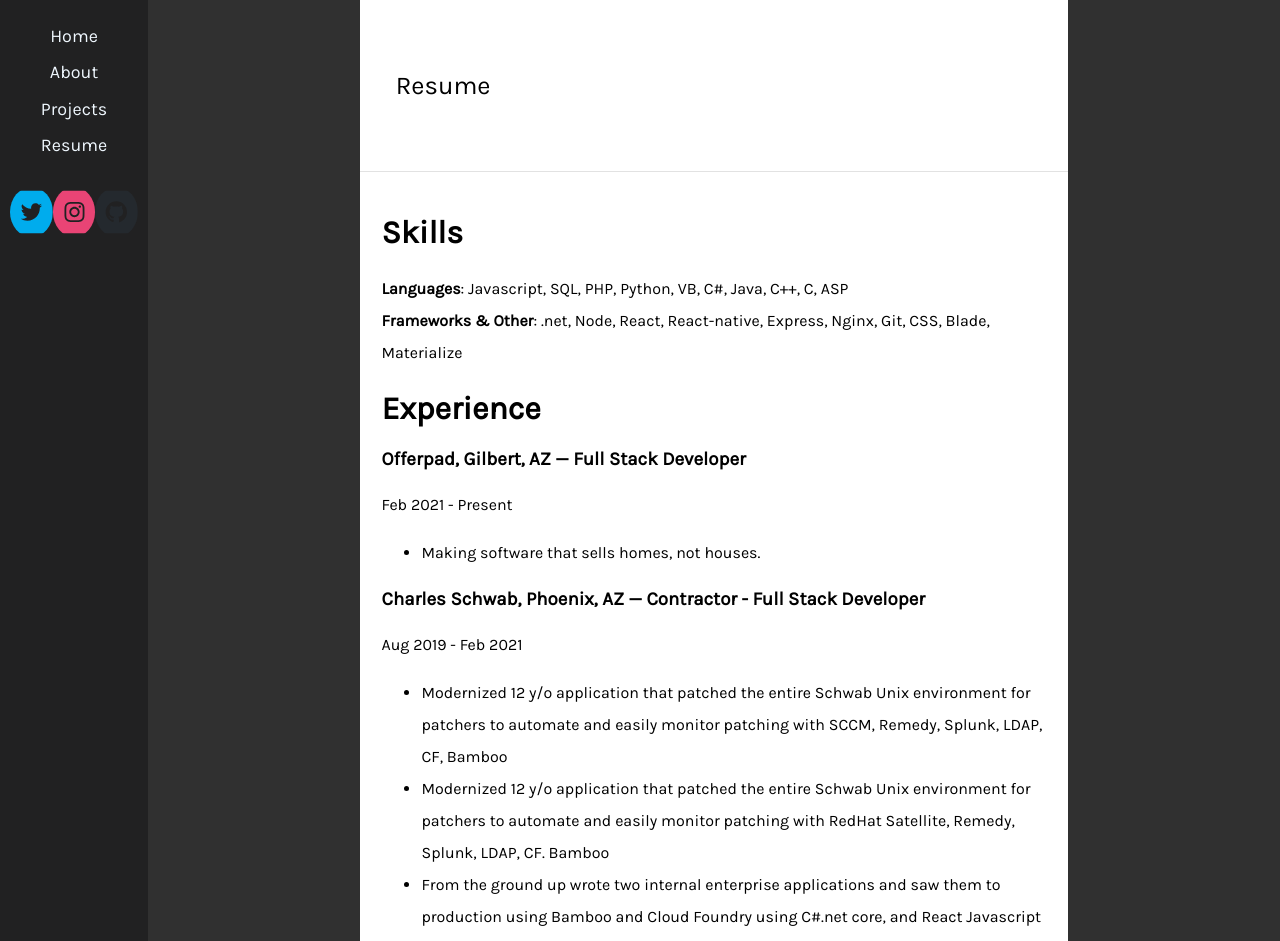
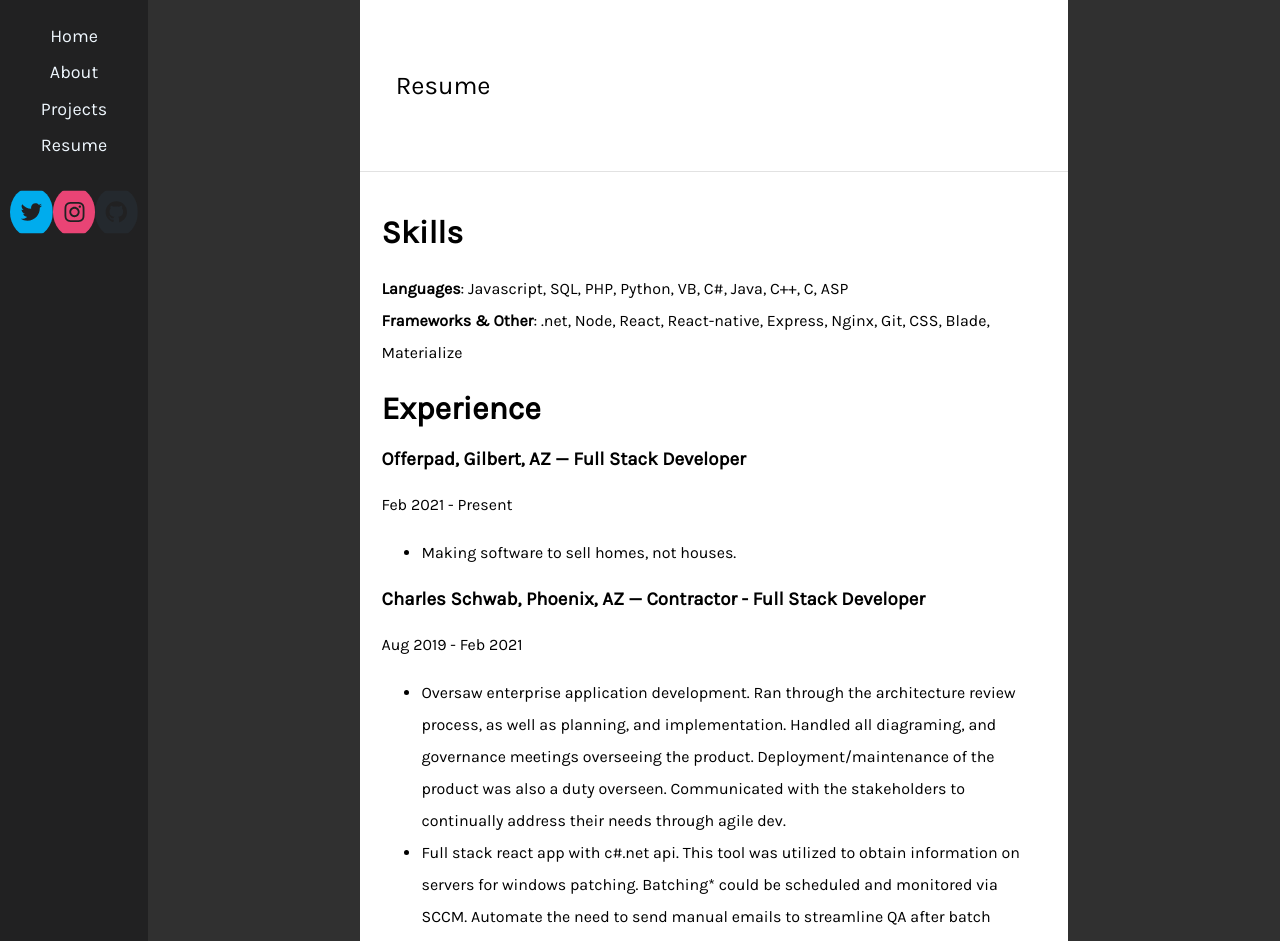
Before and after one commit to aefnor/AustinEfnor.xyzReact, a React (Create React App) app: page /resume in a window 1280 px wide. Shown: the top 941 px of the page. Built offline with nearby package versions, Linux system fonts and the light colour scheme.

Commit message:
More changes here.

```diff
--- a/src/screens/About.js
+++ b/src/screens/About.js
@@ -25,10 +25,7 @@
                             </p>
                             <h3>Currently</h3>
                             <p className="Intro">
-                                At Charles Schwab I have learned to work accross many teams to publish enterprise applications in a large-scale environment. As a result of a being a large
-                                scale organization, I had to learn to coordinate with teams whom you may need to accomplish you next task in development. It made me more patient, and understanding
-                                of vast variety of life and how not everyones is the same. My main take away from Charles Schwab is the
-                                ability to develop a application with enterprise business needs from the ground up and saw it all the way to production.
+                                Recently started at Offerpad as a Full Stack Developer. I am elated at the opportunity to innovate the Real Estate market alongside a group of truly amazing people.
                             </p>
                             <h3>I like</h3>
                             <ul>
--- a/src/screens/Projects.js
+++ b/src/screens/Projects.js
@@ -20,9 +20,8 @@
                             {/* <img src='https://youtu.be/fey2LssTv9c' alt="boohoo" className="projects"/> */}
                             <iframe className="projects" height='500' src="https://www.youtube.com/embed/fey2LssTv9c" title="YouTube video player" frameborder="0" allow="accelerometer; autoplay; clipboard-write; encrypted-media; gyroscope; picture-in-picture" allowfullscreen></iframe>
                             <p className="Intro">
-                            Intern Supply is a website which sent over 400,000 applicants to
-                            internship applications in the Fall 2016 recruiting season. Our goal was to deliver the ability to easily
-                            apply to many job applications anywhere with a free clicks. No searching google, all locations available.
+                            Terminal is a dating app under development designed for a niche market of airport travel. The ability to swipe on individuals heading to a location so that when you land you
+                            can connect instantly. Useful in the cases of layover or unexpected cancellations to meet new people.
                             </p>
                         </div>
                         <div className="fontKarla about-me-body">
--- a/src/screens/Resume.js
+++ b/src/screens/Resume.js
@@ -29,7 +29,7 @@
                             Feb 2021 - Present
                             </p>
                             <ul className="Intro">
-                                <li>Making software that sells homes, not houses.</li>
+                                <li>Making software to sell homes, not houses.</li>
                             </ul>
 
                             <h3>Charles Schwab, Phoenix, AZ — Contractor - Full Stack Developer</h3>
@@ -37,9 +37,9 @@
                             Aug 2019 - Feb 2021
                             </p>
                             <ul className="Intro">
-                                <li>Modernized 12 y/o application that patched the entire Schwab Unix environment for patchers to automate and easily monitor patching with SCCM, Remedy, Splunk, LDAP, CF, Bamboo</li>
-                                <li>Modernized 12 y/o application that patched the entire Schwab Unix environment for patchers to automate and easily monitor patching with RedHat Satellite, Remedy, Splunk, LDAP, CF. Bamboo</li>
-                                <li>From the ground up wrote two internal enterprise applications and saw them to production using Bamboo and Cloud Foundry using C#.net core, and React Javascript </li>
+                                <li>Oversaw enterprise application development. Ran through the architecture review process, as well as planning, and implementation. Handled all diagraming, and governance meetings overseeing the product. Deployment/maintenance of the product was also a duty overseen. Communicated with the stakeholders to continually address their needs through agile dev.</li>
+                                <li>Full stack react app with c#.net api. This tool was utilized to obtain information on servers for windows patching. Batching* could be scheduled and monitored via SCCM. Automate the need to send manual emails to streamline QA after batch completion.</li>
+                                <li>Currency Team ran all patching operations in Schwab. In total we maintained over 100k servers application software, firmware, and overall security on the machines. It was my job to write tools and applications to help patchers streamline any process involved in keeping the machines up to date.</li>
                             </ul>
 
                             <h3>Whale Enterprises, Tempe, AZ — Software Developer</h3>
```
